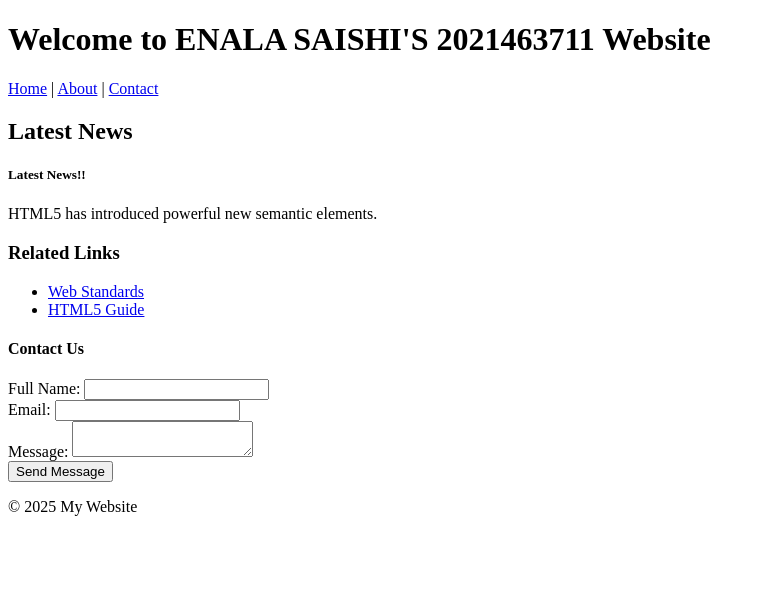
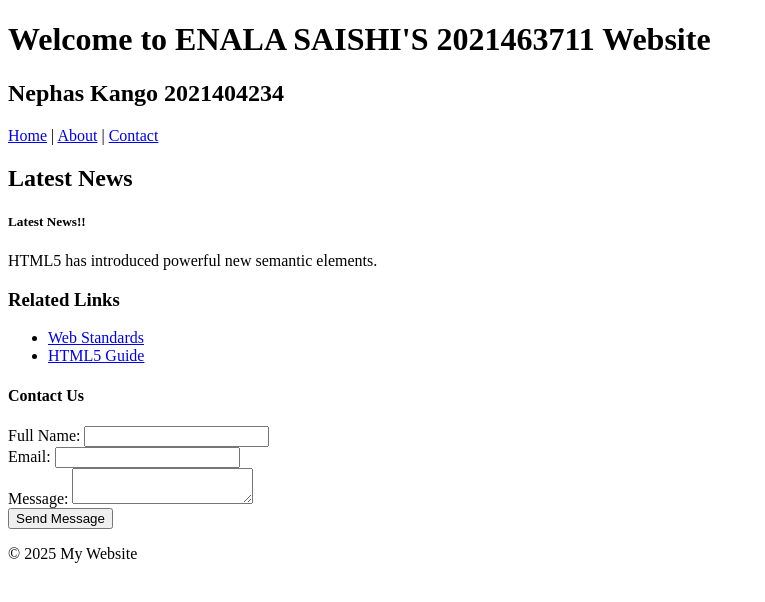
Before and after one commit to Maetheprogrammer/lab2-html, a plain HTML site: page index.html in a window 1280 px wide. Shown: the whole page, without its empty margins (0-765 px from the left). Drawn offline with Linux system fonts and the light colour scheme.

Commit message:
Update index.html
added name and computer number

```diff
--- a/index.html
+++ b/index.html
@@ -8,6 +8,7 @@
 <body>
     <header>
         <h1>Welcome to ENALA SAISHI'S 2021463711 Website</h1>
+        <h2>Nephas Kango 2021404234</h2>
         <nav>
             <a href="#">Home</a> |
             <a href="#">About</a> |
```
